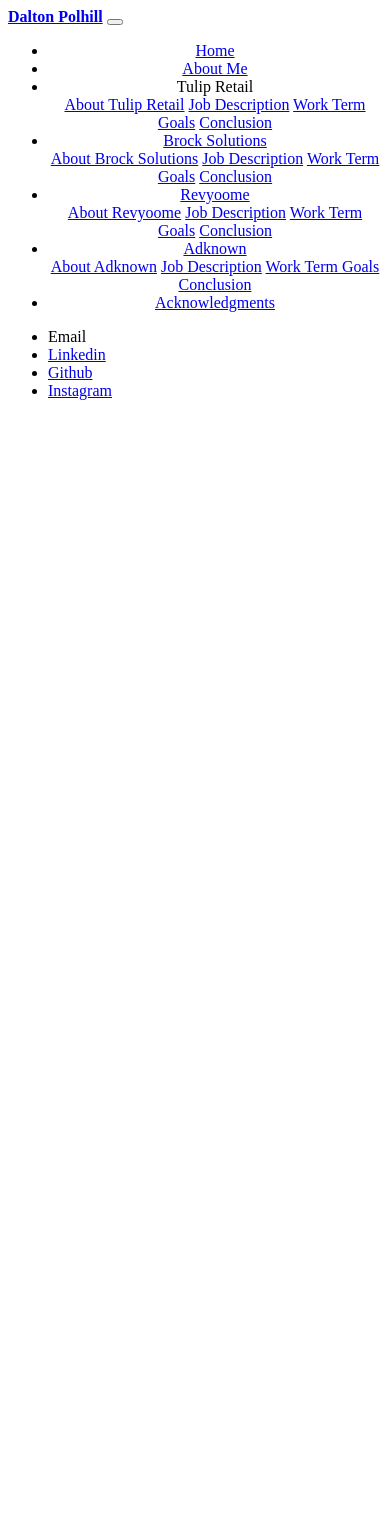
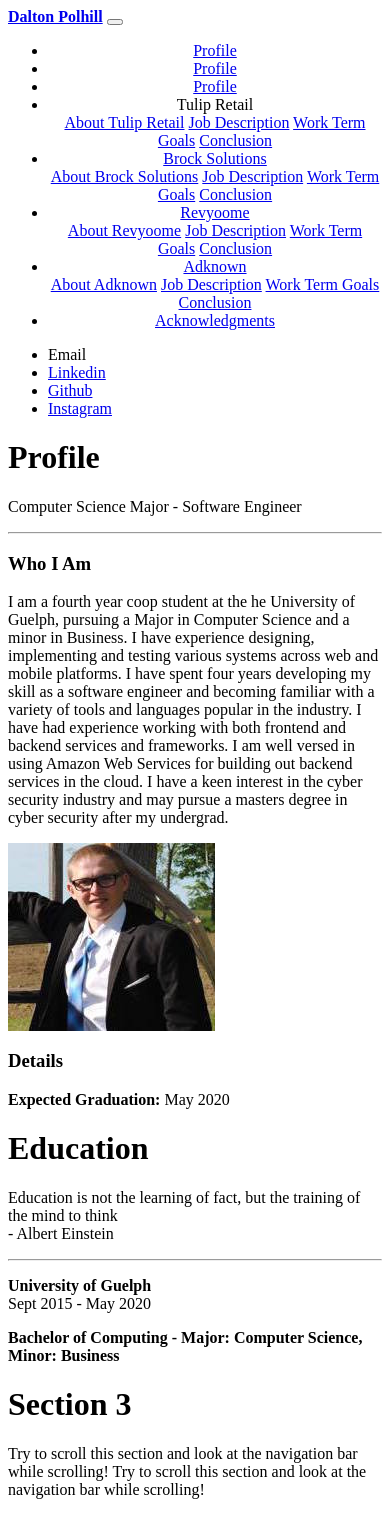
Before and after one commit to stormBandit/webStuff, a PHP site: page /public/home/home.php in a window 390 px wide. Before the commit the page ends 400 px from the top, so only its background shows below. Run offline with PHP 8.4, Linux system fonts and the light colour scheme.

Commit message:
updated to use scrolling view and to have page sections

```diff
--- a/source/global/templates/template1.php
+++ b/source/global/templates/template1.php
@@ -14,7 +14,9 @@
 		<script src="/global/js/popper.min.js"></script>
 		<script src="/global/js/bootstrap.min.js"></script>
 
-		<link rel="stylesheet" type="text/css" href="/global/css/bootstrap.min.css">
+        <script src="/global/js/script.js"></script>
+
+        <link rel="stylesheet" type="text/css" href="/global/css/bootstrap.min.css">
         <link rel="stylesheet" type="text/css" href="/global/css/all.min.css">
         <link rel="stylesheet" type="text/css" href="/global/css/fontawesome.min.css">
         <link rel="stylesheet" type="text/css" href="/global/css/v4-shims.min.css">
--- a/source/public/header.html
+++ b/source/public/header.html
@@ -3,15 +3,15 @@
     <meta http-equiv="Content-Language" content="en">
     <meta http-equiv="X-UA-Compatible" content="IE=edge">
     <meta name="viewport" content="width=device-width, initial-scale=1">
-    <meta name="description" content="">
+    <meta name="description" content="Dalton Polhill, Software Engineer, Technical Leader, Resume, Developer">
     <meta name="author" content="">
 
-    <title>Dalton Polhill</title>
+    <title>Dalton Polhill - Software Engineer</title>
 
 </head>
 
-<body>
-    <nav class="navbar navbar-expand-lg navbar-dark primary-color">
+<body data-spy="scroll" data-target=".navbar" data-offset="50">
+    <nav class="navbar navbar-fixed-top navbar-expand-lg navbar-dark primary-color">
 
         <a class="navbar-brand" href="#"><b>Dalton Polhill</b></a>
 
@@ -26,10 +26,15 @@
 
             <ul class="navbar-nav mr-auto ml-auto" style="text-align: center">
                 <li class="nav-item">
-                    <a class="nav-link" href="#">Home</a>
+                    <a class="nav-link" href="#profileSection">Profile</a>
                 </li>
+
                 <li class="nav-item">
-                    <a class="nav-link" href="aboutMe.html">About Me</a>
+                    <a class="nav-link" href="#educationSection">Profile</a>
+                </li>
+
+                <li class="nav-item">
+                    <a class="nav-link" href="#experienceSection">Profile</a>
                 </li>
 
                 <li class="nav-item dropdown tulip-dropdown">
--- a/source/public/home/home.php
+++ b/source/public/home/home.php
@@ -8,10 +8,76 @@
 require_once (__DIR__ . "/../header.html");
 ?>
 
+    <!-- Page Content -->
+    <div id="profileSection" class="container-fluid section profile-section">
+        <div class="content">
+            <h1>Profile</h1>
+<!--            <img class="profile-picture" src="/../../global/images/me.jpg" alt="" height="188" width="188">-->
+            <p class="lead-in">Computer Science Major - Software Engineer</p>
+            <hr>
+            <div class="row">
+                <div class="col-md-5">
+                    <h3>Who I Am</h3>
+                    <p>
+                        I am a fourth year coop student at the he University of Guelph, pursuing a Major in Computer Science
+                        and a minor in Business. I have experience designing, implementing and testing various systems across
+                        web and mobile platforms. I have spent four years developing my skill as a software engineer and
+                        becoming familiar with a variety of tools and languages popular in the industry. I have had experience
+                        working with both frontend and backend services and frameworks. I am well versed in using Amazon
+                        Web Services for building out backend services in the cloud. I have a keen interest in the cyber
+                        security industry and may pursue a masters degree in cyber security after my undergrad.
+                    </p>
+                </div>
+                <div class="col-md-2">
+                    <img class="profile-picture" src="/../../global/images/me.jpg" alt="">
+                </div>
+                <div class="col-md-3">
+                    <h3>Details</h3>
+                    <p>
+                        <b>Expected Graduation:</b> May 2020
+                        <b></b>
+                    </p>
+                </div>
+            </div>
+        </div>
+    </div>
 
+    <div id="educationSection" class="container-fluid section education-section">
+        <div class="content">
+            <h1>Education</h1>
+            <p class="lead-in"> Education is not the learning of fact, but the training of the mind to think<br>- Albert Einstein</p>
+            <hr>
+            <div class="row">
+                <div class="col-md-4">
+                    <p>
+                        <b>University of Guelph</b>
+                        <br>
+                        Sept 2015 - May 2020
+                    </p>
+                </div>
+                <div class="col-md-6">
+                    <p><b>Bachelor of Computing - Major: Computer Science, Minor: Business</b></p>
+                </div>
+            </div>
+        </div>
+    </div>
+    <div id="experienceSection" class="container-fluid section experience-section">
+        <h1>Section 3</h1>
+        <p>Try to scroll this section and look at the navigation bar while scrolling! Try to scroll this section and look at the navigation bar while scrolling!</p>
+    </div>
+<!--    <div id="section41" class="container-fluid">-->
+<!--        <h1>Section 4 Submenu 1</h1>-->
+<!--        <p>Try to scroll this section and look at the navigation bar while scrolling! Try to scroll this section and look at the navigation bar while scrolling!</p>-->
+<!--        <p>Try to scroll this section and look at the navigation bar while scrolling! Try to scroll this section and look at the navigation bar while scrolling!</p>-->
+<!--    </div>-->
+<!--    <div id="section42" class="container-fluid">-->
+<!--        <h1>Section 4 Submenu 2</h1>-->
+<!--        <p>Try to scroll this section and look at the navigation bar while scrolling! Try to scroll this section and look at the navigation bar while scrolling!</p>-->
+<!--        <p>Try to scroll this section and look at the navigation bar while scrolling! Try to scroll this section and look at the navigation bar while scrolling!</p>-->
+<!--    </div>-->
 
-</body>
-</html>
+    </body>
+    </html>
 
 <?php
 //TODO - commenting out for now cause its ugly
```
Also changed, not shown: source/global/css/style.css (+85 -6 lines), source/global/js/script.js (added, +17 -0 lines), source/global/images/JuiceShop_Logo.png (added), source/global/images/UoG.jpg (added), source/global/images/adknown_logo.png (added), source/global/images/ali_asaria.jpg (added), source/global/images/brock-solutions.png (added), source/global/images/brock_logo.png (added), source/global/images/brock_services.png (added), source/global/images/launching_soon.png (added), source/global/images/me.jpg (added), source/global/images/revyoome_logo.png (added), source/global/images/sunfounder.jpeg (added), source/global/images/tulip-retail.png (added), 2 more files.
